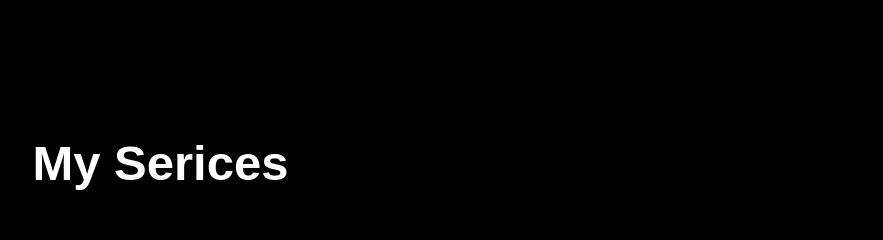
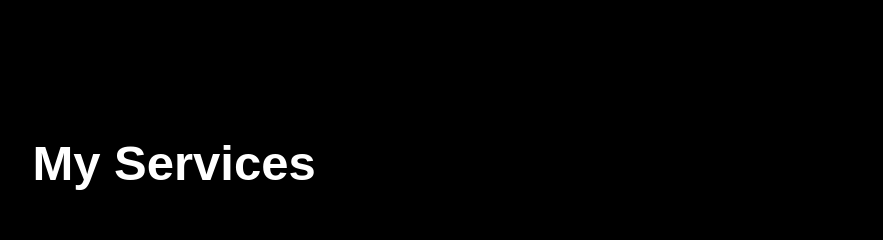
Before and after one commit to abhiraj07/travelguide, a plain HTML site: page index.html in a window 1280 px wide. Shown: the part 1380-1620 px from the top of the page, without its empty margins (198-1081 px from the left). Drawn offline with Linux system fonts and the light colour scheme.

Commit message:
Update index.html

```diff
--- a/index.html
+++ b/index.html
@@ -87,7 +87,7 @@
 
     <div id="services">
         <div class="container">
-            <h1 class="sub-title"> My Serices </h1>
+            <h1 class="sub-title"> My Services </h1>
             <div class="services-list">
                 <div>
                     <i class="fa-solid fa-tourism"></i>
```
